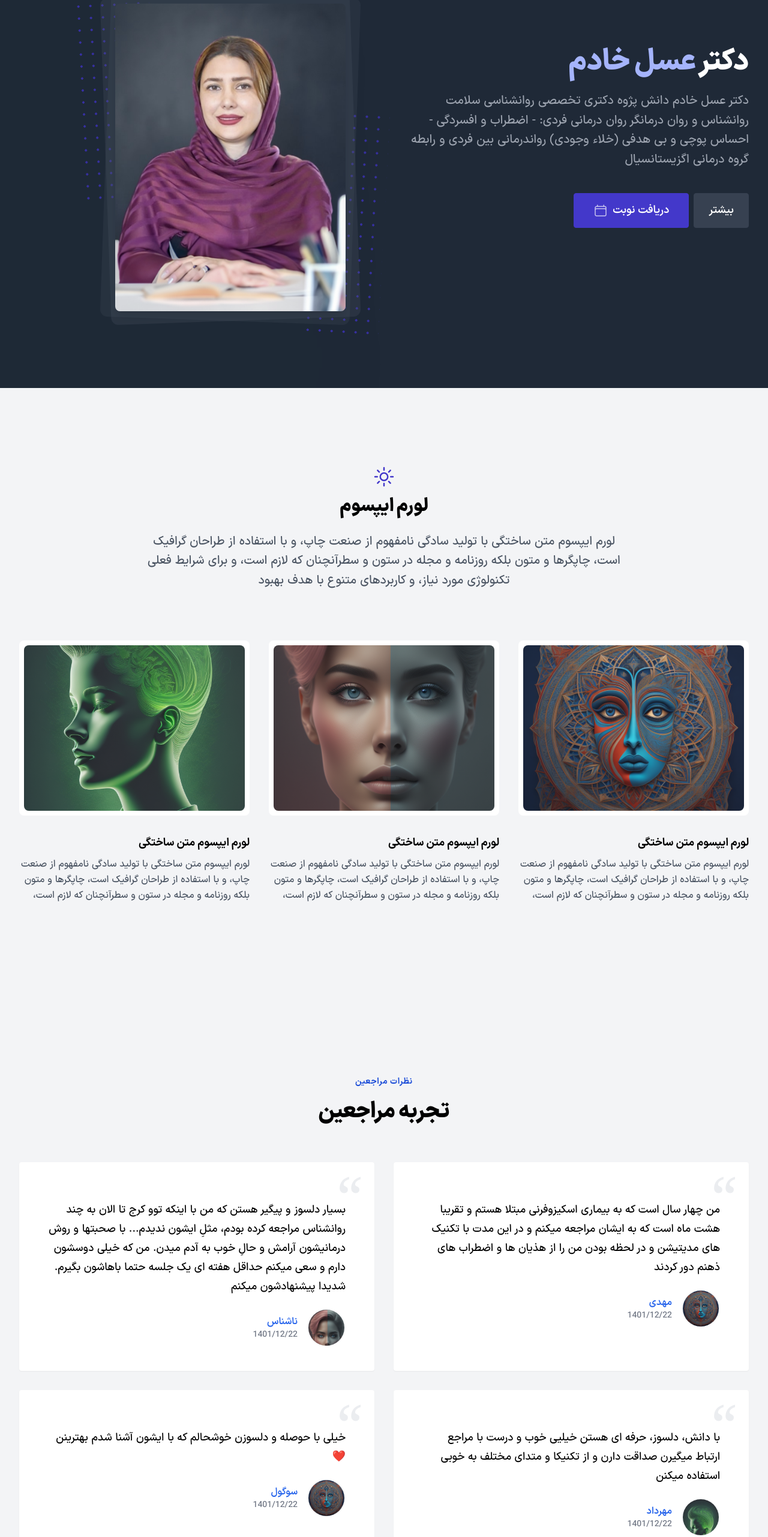
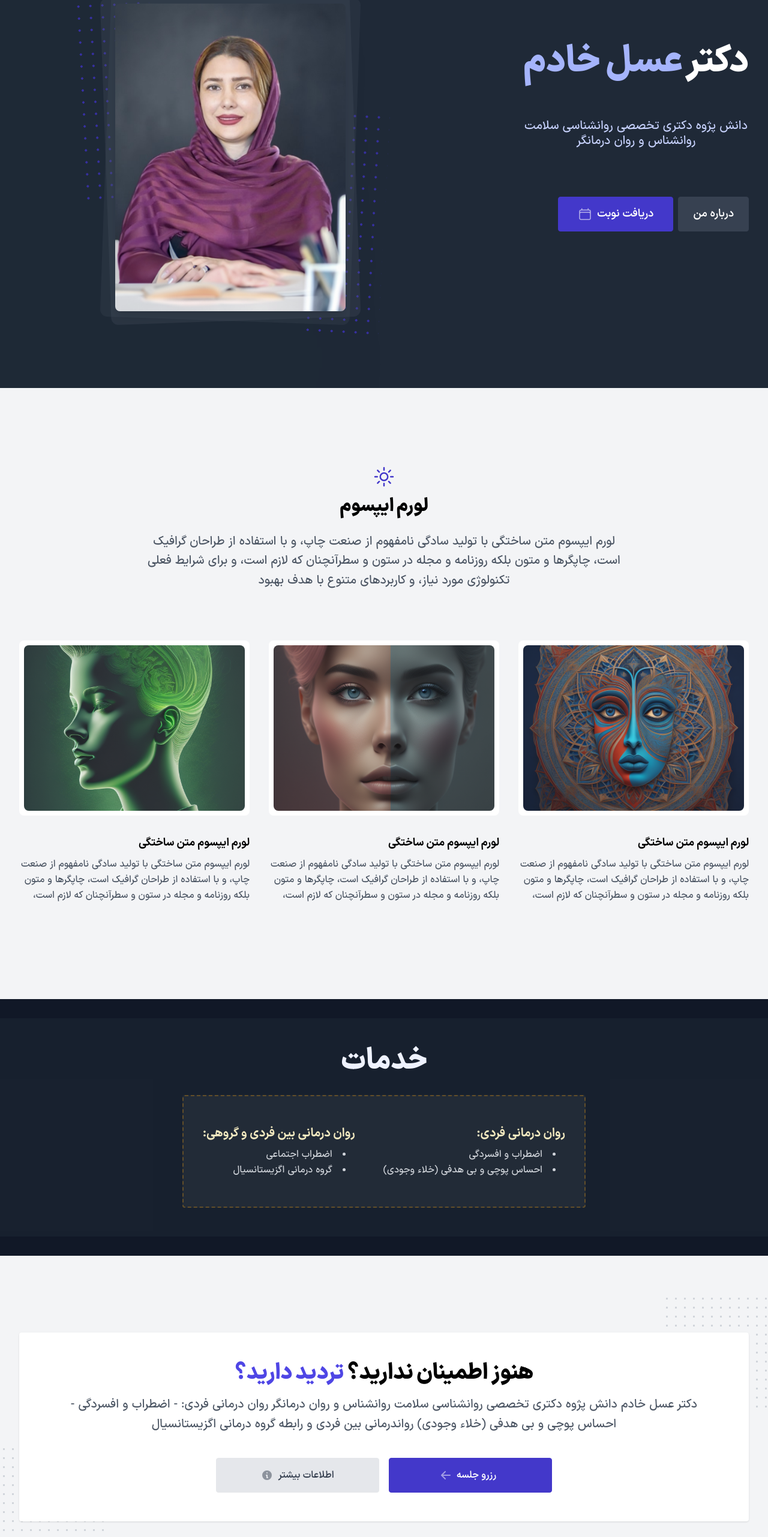
Before and after one commit to kave-me/asalkhadem-com, a Next.js app: page / in a window 1280 px wide. Shown: the part 234-2797 px from the top of the page at 60% size. Built offline with nearby package versions, Linux system fonts and the light colour scheme.

Commit message:
Added Services section to landing page

```diff
--- a/src/app/components/CTA/index.tsx
+++ /dev/null
@@ -1,67 +0,0 @@
-export function CTA() {
-  return (
-    <div className="bg-gray-100 overflow-hidden">
-      <div className="container xl:max-w-7xl mx-auto px-4 py-16 lg:px-8 lg:py-32">
-        <div className="relative">
-          <div className="pattern-dots-lg text-gray-300 absolute top-0 right-0 w-32 h-32 lg:w-48 lg:h-48 transform translate-x-12 -translate-y-16"></div>
-          <div className="pattern-dots-lg text-gray-300 absolute bottom-0 left-0 w-32 h-32 lg:w-48 lg:h-48 transform -translate-x-12 translate-y-16"></div>
-          <div className="p-10 lg:py-12 lg:px-16 bg-white rounded shadow text-center relative">
-            <div className="space-y-10">
-              <div className="text-center">
-                <h2 className="text-3xl md:text-4xl font-extrabold mb-4">
-                  هنوز اطمینان ندارید؟{" "}
-                  <span className="text-indigo-600">تردید دارید؟</span>
-                </h2>
-                <h3 className="text-lg md:text-xl md:leading-relaxed font-medium text-gray-600">
-                  دکتر عسل خادم دانش پژوه دکتری تخصصی روانشناسی سلامت روانشناس و
-                  روان درمانگر روان درمانی فردی: - اضطراب و افسردگی - احساس پوچی
-                  و بی هدفی (خلاء وجودی) رواندرمانی بین فردی و رابطه گروه درمانی
-                  اگزیستانسیال
-                </h3>
-              </div>
-
-              <div className="flex flex-col sm:flex-row sm:items-center sm:justify-center gap-4">
-                <a
-                  href="#"
-                  className="inline-flex justify-center items-center border font-semibold focus:outline-none px-6 py-4 leading-6 rounded border-indigo-700 bg-indigo-700 text-white hover:text-white hover:bg-indigo-800 hover:border-indigo-800 focus:ring focus:ring-indigo-500 focus:ring-opacity-50 active:bg-indigo-700 active:border-indigo-700 lg:w-1/4 xs:w-1/3 "
-                >
-                  <span className={"mx-2"}>رزرو جلسه</span>
-                  <svg
-                    fill="currentColor"
-                    viewBox="0 0 20 20"
-                    xmlns="http://www.w3.org/2000/svg"
-                    className="opacity-50 hi-solid hi-arrow-left rotate-180 inline-block w-5 h-5"
-                  >
-                    <path
-                      fillRule="evenodd"
-                      d="M10.293 3.293a1 1 0 011.414 0l6 6a1 1 0 010 1.414l-6 6a1 1 0 01-1.414-1.414L14.586 11H3a1 1 0 110-2h11.586l-4.293-4.293a1 1 0 010-1.414z"
-                      clipRule="evenodd"
-                    ></path>
-                  </svg>
-                </a>
-                <a
-                  href="#"
-                  className="inline-flex justify-center items-center space-x-2 border font-semibold focus:outline-none px-6 py-4 leading-6 rounded border-gray-200 bg-gray-200 text-gray-700 hover:text-gray-700 hover:bg-gray-300 hover:border-gray-300 focus:ring focus:ring-gray-500 focus:ring-opacity-25 active:bg-gray-200 active:border-gray-200 lg:w-1/4 xs:w-1/3"
-                >
-                  <span className={" mx-2"}>اطلاعات بیشتر</span>
-                  <svg
-                    fill="currentColor"
-                    viewBox="0 0 20 20"
-                    xmlns="http://www.w3.org/2000/svg"
-                    className="opacity-50 hi-solid hi-information-circle inline-block w-5 h-5"
-                  >
-                    <path
-                      fillRule="evenodd"
-                      d="M18 10a8 8 0 11-16 0 8 8 0 0116 0zm-7-4a1 1 0 11-2 0 1 1 0 012 0zM9 9a1 1 0 000 2v3a1 1 0 001 1h1a1 1 0 100-2v-3a1 1 0 00-1-1H9z"
-                      clipRule="evenodd"
-                    ></path>
-                  </svg>
-                </a>
-              </div>
-            </div>
-          </div>
-        </div>
-      </div>
-    </div>
-  );
-}
--- a/src/app/components/Hero/DarkHero.tsx
+++ b/src/app/components/Hero/DarkHero.tsx
@@ -1,27 +1,32 @@
+
 export const DarkHero = () => {
-  const subHead = `دکتر عسل خادم دانش پژوه دکتری تخصصی روانشناسی سلامت روانشناس و روان درمانگر روان درمانی فردی: - اضطراب و افسردگی - احساس پوچی و بی هدفی (خلاء وجودی) رواندرمانی بین فردی و رابطه گروه درمانی اگزیستانسیال`;
+	const H1 = "عسل خادم";
+
 	return (
 		<>
-      {/*<div className="bg-gray-800 overflow-hidden">*/}
-
-      <div className="flex flex-col lg:flex-row space-y-16 lg:space-y-0 text-center lg:text-right container xl:max-w-7xl mx-auto px-4 py-16 lg:px-8 lg:py-32 bg-gray-800 overflow-hidden">
+			<div
+				className="flex flex-col lg:flex-row space-y-16 lg:space-y-0 text-center lg:text-right container xl:max-w-7xl mx-auto px-4 py-16 lg:px-8 lg:py-32 bg-gray-800 overflow-hidden font-sans">
 				<div className="lg:w-1/2 lg:flex lg:items-center">
 					<div>
-            <h2 className="text-3xl md:text-5xl font-extrabold mb-6 text-white">
-              دکتر <span className="text-indigo-300">عسل خادم</span>
+						<h1 className="text-3xl md:text-6xl font-sans font-black mb-16 text-white">
+							دکتر <span className="text-indigo-300">{H1}</span>
+						</h1>
+						<h2 className="text-lg md:text-xl md:leading-tight font-medium text-indigo-200 text-center my-10">
+							<span>دانش پژوه دکتری تخصصی روانشناسی سلامت</span>
+							<br/>
+							<span>روانشناس و روان درمانگر</span>
 						</h2>
-            <h3 className="text-lg md:text-xl md:leading-relaxed font-medium text-gray-400">
-              {subHead}
-            </h3>
-            <div className="flex flex-col sm:flex-row sm:items-center justify-center lg:justify-start space-y-2 sm:space-y-0 sm:gap-2 pt-10 pb-16 text-lg">
+						<div
+							className="flex flex-col sm:flex-row sm:items-center justify-center lg:justify-start space-y-2 sm:space-y-0 sm:gap-2 pt-10 pb-16 text-lg">
 							<a
 								href="#"
 								className="inline-flex justify-center items-center space-x-2 border font-semibold focus:outline-none px-6 py-4 leading-6 rounded border-gray-700 bg-gray-700 text-white hover:text-white hover:bg-gray-800 hover:border-gray-800 focus:ring focus:ring-gray-500 focus:ring-opacity-25 active:bg-gray-700 active:border-gray-700"
 							>
-                <span>بیشتر</span>
+								<span>درباره من</span>
 							</a>
 							<a
-                href="#"
+								href="https://pezeshkekhoob.com/doctor/51213-asal-khadem"
+								target="_blank"
 								className="inline-flex justify-center items-center space-x-2 border font-semibold focus:outline-none px-6 py-4 leading-6 rounded border-indigo-700 bg-indigo-700 text-white hover:text-white hover:bg-indigo-800 hover:border-indigo-800 focus:ring focus:ring-indigo-500 focus:ring-opacity-50 active:bg-indigo-700 active:border-indigo-700"
 							>
 								<span className={"px-2"}>دریافت نوبت</span>
@@ -40,16 +45,24 @@ export const DarkHero = () => {
 									/>
 								</svg>
 							</a>
+
 						</div>
+
 					</div>
 				</div>
 				<div className="lg:w-1/2 lg:ml-16 lg:flex lg:justify-center lg:items-center">
 					<div className="lg:w-96 mx-5 relative">
-            <div className="absolute pattern-dots-xl top-0 left-0 w-32 h-48 md:h-96 transform -translate-y-12 -translate-x-16 -rotate-3 scale-[800%] opacity-20 saturate-150 duration-500 filter blur-xl text-green-500"></div>
-            <div className="absolute pattern-dots-xl text-indigo-800 top-0 left-0 w-32 h-48 md:h-96 transform -translate-y-12 -translate-x-16 -rotate-3 "></div>
-            <div className="absolute pattern-dots-xl text-indigo-800 bottom-0 right-0 w-32 h-48 md:h-96 transform translate-y-12 translate-x-16 rotate-3"></div>
-            <div className="absolute inset-0 rounded-xl bg-gray-600 bg-opacity-20 -m-4 transform rotate-2 hover:rotate-3 transition-all duration-1000 hover:scale-110"></div>
-            <div className="absolute inset-0 rounded-xl bg-gray-600 bg-opacity-25 -m-4 transform -rotate-2 hover:-rotate-3 transition-all duration-1000 hover:scale-105"></div>
+						<div
+							className="absolute pattern-dots-xl top-0 left-0 w-32 h-48 md:h-96 transform -translate-y-12 -translate-x-16 -rotate-3 scale-[800%] opacity-20 saturate-150 duration-500 filter blur-xl text-green-500"></div>
+						<div
+							className="absolute pattern-dots-xl text-indigo-800 top-0 left-0 w-32 h-48 md:h-96 transform -translate-y-12 -translate-x-16 -rotate-3 "></div>
+						<div
+							className="absolute pattern-dots-xl text-indigo-800 bottom-0 right-0 w-32 h-48 md:h-96 transform translate-y-12 translate-x-16 rotate-3"></div>
+						<div
+							className="absolute inset-0 rounded-xl bg-gray-600 bg-opacity-20 -m-4 transform rotate-2 hover:rotate-3 transition-all duration-1000 hover:scale-110"></div>
+						<div
+							className="absolute inset-0 rounded-xl bg-gray-600 bg-opacity-25 -m-4 transform -rotate-2 hover:-rotate-3 transition-all duration-1000 hover:scale-105"></div>
+						{/* eslint-disable-next-line @next/next/no-img-element */}
 						<img
 							src="1.png"
 							alt="Hero Image"
@@ -58,7 +71,7 @@ export const DarkHero = () => {
 					</div>
 				</div>
 			</div>
-      {/*</div>*/}
+
 		</>
 	);
 };
--- /dev/null
+++ b/src/app/components/Hero/Services.tsx
@@ -0,0 +1,27 @@
+export function Services() {
+	return <section
+		className="text-md md:text-md md:leading-relaxed font-medium text-gray-300 flex flex-wrap  bg-gray-800/50 my-8 py-12">
+		<h2 className="text-5xl font-black text-center text-indigo-50  mb-8 w-full ">خدمات</h2>
+
+		<div
+			className="w-full flex max-w-2xl justify-between mx-auto bg-amber-50/5 border-dashed border-amber-500/30 border-2 px-8 py-12 rounded">
+
+			<article className="min-w-max">
+				<h3 className="font-sans font-bold text-xl pb-2 text-amber-100/95">روان درمانی فردی:</h3>
+				<ul className="list-disc list-inside ">
+					<li className="pr-4">اضطراب و افسردگی</li>
+					<li className="pr-4">احساس پوچی و بی هدفی (خلاء وجودی)</li>
+				</ul>
+			</article>
+
+			<article className="min-w-max">
+				<h3 className="font-sans font-bold text-xl pb-2 text-amber-100/95"> روان درمانی بین فردی و گروهی:</h3>
+				<ul className="list-disc list-inside ">
+					<li className="pr-4">اضطراب اجتماعی</li>
+					<li className="pr-4">گروه درمانی اگزیستانسیال</li>
+				</ul>
+			</article>
+		</div>
+	</section>
+
+}
--- /dev/null
+++ b/src/app/components/OfferCTA/OfferCTA.tsx
@@ -0,0 +1,69 @@
+export function OfferCta() {
+	return (
+		<div className="bg-gray-100 overflow-hidden">
+			<div className="container xl:max-w-7xl mx-auto px-4 py-16 lg:px-8 lg:py-32">
+				<div className="relative">
+					<div
+						className="pattern-dots-lg text-gray-300 absolute top-0 right-0 w-32 h-32 lg:w-48 lg:h-48 transform translate-x-12 -translate-y-16"></div>
+					<div
+						className="pattern-dots-lg text-gray-300 absolute bottom-0 left-0 w-32 h-32 lg:w-48 lg:h-48 transform -translate-x-12 translate-y-16"></div>
+					<div className="p-10 lg:py-12 lg:px-16 bg-white rounded shadow text-center relative">
+						<div className="space-y-10">
+							<div className="text-center">
+								<h2 className="text-3xl md:text-4xl font-extrabold mb-4">
+									هنوز اطمینان ندارید؟{" "}
+									<span className="text-indigo-600">تردید دارید؟</span>
+								</h2>
+								<h3 className="text-lg md:text-xl md:leading-relaxed font-medium text-gray-600">
+									دکتر عسل خادم دانش پژوه دکتری تخصصی روانشناسی سلامت روانشناس و
+									روان درمانگر روان درمانی فردی: - اضطراب و افسردگی - احساس پوچی
+									و بی هدفی (خلاء وجودی) رواندرمانی بین فردی و رابطه گروه درمانی
+									اگزیستانسیال
+								</h3>
+							</div>
+
+							<div className="flex flex-col sm:flex-row sm:items-center sm:justify-center gap-4">
+								<a
+									href="#"
+									className="inline-flex justify-center items-center border font-semibold focus:outline-none px-6 py-4 leading-6 rounded border-indigo-700 bg-indigo-700 text-white hover:text-white hover:bg-indigo-800 hover:border-indigo-800 focus:ring focus:ring-indigo-500 focus:ring-opacity-50 active:bg-indigo-700 active:border-indigo-700 lg:w-1/4 xs:w-1/3 "
+								>
+									<span className={"mx-2"}>رزرو جلسه</span>
+									<svg
+										fill="currentColor"
+										viewBox="0 0 20 20"
+										xmlns="http://www.w3.org/2000/svg"
+										className="opacity-50 hi-solid hi-arrow-left rotate-180 inline-block w-5 h-5"
+									>
+										<path
+											fillRule="evenodd"
+											d="M10.293 3.293a1 1 0 011.414 0l6 6a1 1 0 010 1.414l-6 6a1 1 0 01-1.414-1.414L14.586 11H3a1 1 0 110-2h11.586l-4.293-4.293a1 1 0 010-1.414z"
+											clipRule="evenodd"
+										></path>
+									</svg>
+								</a>
+								<a
+									href="#"
+									className="inline-flex justify-center items-center space-x-2 border font-semibold focus:outline-none px-6 py-4 leading-6 rounded border-gray-200 bg-gray-200 text-gray-700 hover:text-gray-700 hover:bg-gray-300 hover:border-gray-300 focus:ring focus:ring-gray-500 focus:ring-opacity-25 active:bg-gray-200 active:border-gray-200 lg:w-1/4 xs:w-1/3"
+								>
+									<span className={" mx-2"}>اطلاعات بیشتر</span>
+									<svg
+										fill="currentColor"
+										viewBox="0 0 20 20"
+										xmlns="http://www.w3.org/2000/svg"
+										className="opacity-50 hi-solid hi-information-circle inline-block w-5 h-5"
+									>
+										<path
+											fillRule="evenodd"
+											d="M18 10a8 8 0 11-16 0 8 8 0 0116 0zm-7-4a1 1 0 11-2 0 1 1 0 012 0zM9 9a1 1 0 000 2v3a1 1 0 001 1h1a1 1 0 100-2v-3a1 1 0 00-1-1H9z"
+											clipRule="evenodd"
+										></path>
+									</svg>
+								</a>
+							</div>
+						</div>
+					</div>
+				</div>
+			</div>
+		</div>
+	);
+}
--- /dev/null
+++ b/src/app/components/TestCta/TestCta.tsx
@@ -0,0 +1,16 @@
+export function TestCta() {
+	return <footer className="flex-none">
+		<div
+			className="flex flex-col items-center justify-center py-16 text-center text-gray-800 bg-gray-100 border-t border-gray-200">
+			<h2 className="mb-4 text-3xl font-bold leading-tight text-center text-gray-900 md:text-4xl">
+				تست اضطراب بک </h2>
+			<p className="mb-6 text-lg text-gray-600">
+				با تست کردن خصوصیت های شخصیتی خود می توانید از میزان اضطراب و استرس خود آگاه شوید و با کمک راهنمایی که دریافت
+				خواهید کرد می توانید این میزان را کاهش دهید.
+			</p>
+			<button className="px-8 py-3 text-lg font-semibold text-white bg-blue-600 rounded shadow hover:bg-blue-700">
+				تست رایگان
+			</button>
+		</div>
+	</footer>
+}
--- a/src/app/page.tsx
+++ b/src/app/page.tsx
@@ -1,19 +1,23 @@
-import { CTA } from "components/CTA";
-import { FAQ } from "components/FAQ";
-import { Features } from "components/Features";
-import { DarkHero } from "components/Hero/DarkHero";
-import { JoinCommunity } from "components/JoinCommunity";
-import { Testimonial } from "components/Testimonial";
+import {FAQ} from "components/FAQ";
+import {Features} from "components/Features";
+import {DarkHero} from "components/Hero/DarkHero";
+import {JoinCommunity} from "components/JoinCommunity";
+import {Testimonial} from "components/Testimonial";
+import {OfferCta} from 'components/OfferCTA/OfferCTA';
+import {TestCta} from 'components/TestCta/TestCta';
+import {Services} from 'components/Hero/Services';
 
 export default function Home() {
   return (
     <main id="page-content" className="flex flex-auto flex-col max-w-full">
       <DarkHero />
       <Features />
+      <Services/>
+      <OfferCta />
       <Testimonial />
       <FAQ />
-      <CTA />
       <JoinCommunity />
+      <TestCta />
     </main>
   );
 }
```
Also changed, not shown: qodana.yaml (line endings or trailing spaces). Lines whose indentation alone changed are shown as unchanged.
